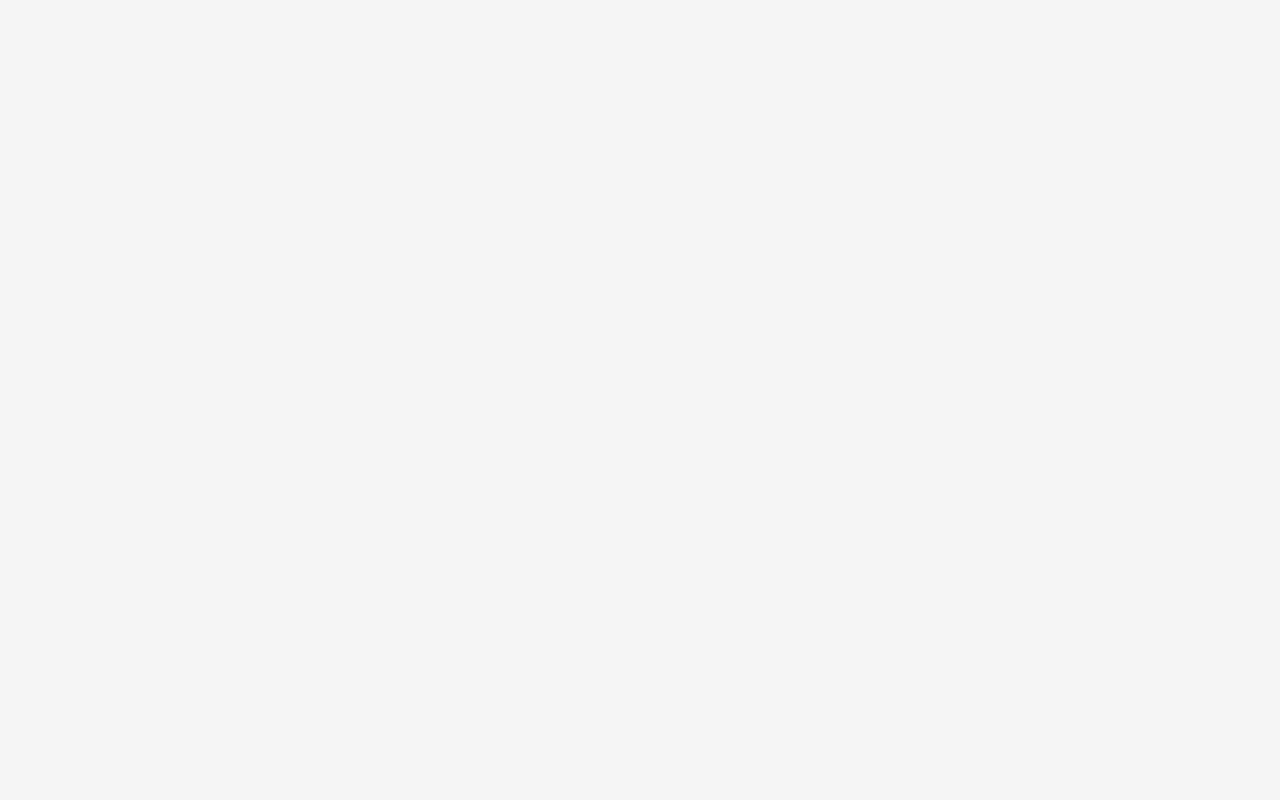
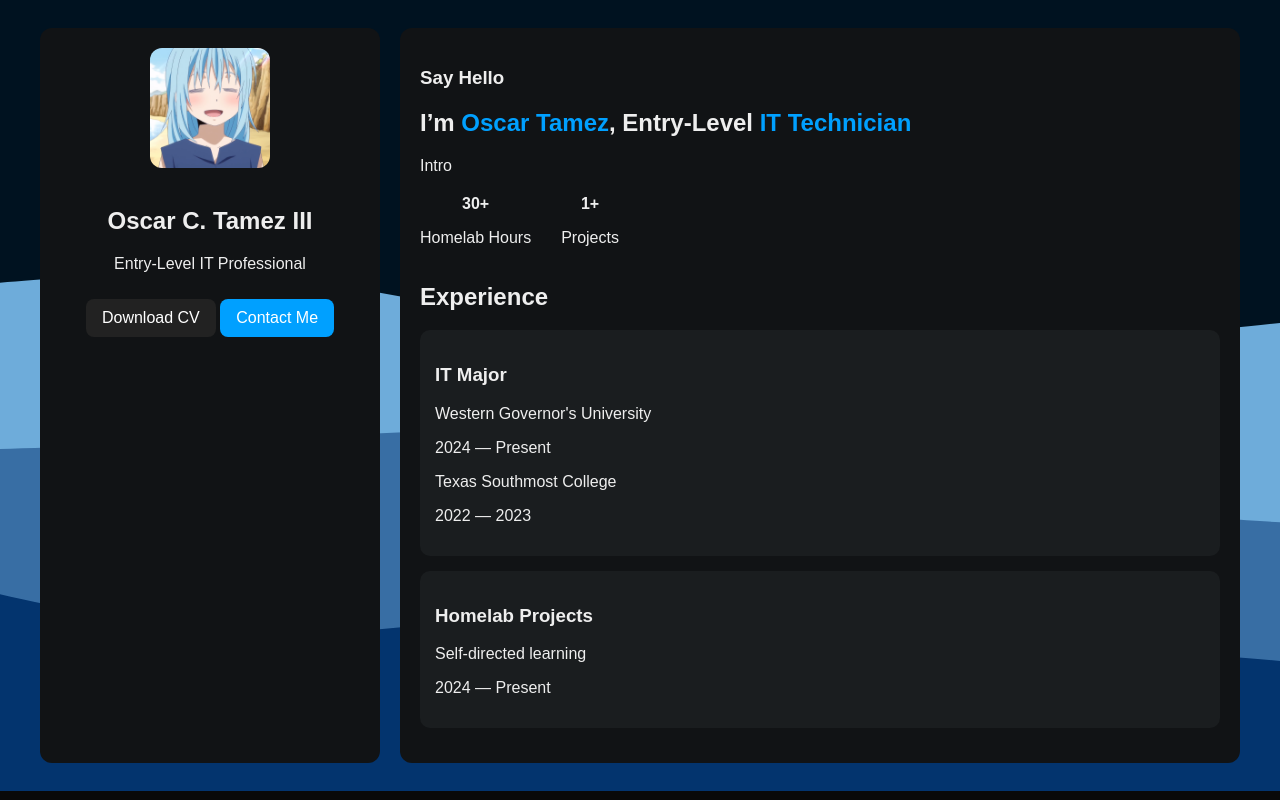
Before and after one commit to ArueMaru/resume-website, a plain HTML site: page index.html in a window 1280 px wide. Drawn offline with Linux system fonts and the light colour scheme.

Commit message:
Add base layout for website

```diff
--- a/index.html
+++ b/index.html
@@ -7,7 +7,65 @@
     <link rel="stylesheet" href="styles.css" />
 </head>
 <body>
+    <div class="container">
 
-    <script src="script.js"></script>
+        <!-- LEFT SIDEBAR -->
+        <aside class="sidebar">
+            <img src="/pics/EFNq7S3U0AAd1HF.png" alt="Profile Photo" class="profile-photo">
+
+            <h2>Oscar C. Tamez III</h2>
+            <p class="job-title">Entry-Level IT Professional</p>
+
+            <div class="social-links">
+                <!-- add icons later -->
+            </div>
+
+            <div class="buttons">
+                <a href="#" class="btn">Download CV</a>
+                <a href="#" class="btn btn-green">Contact Me</a>
+            </div>
+        </aside>
+
+        <!-- MAIN CONTENT -->
+        <main class="content">
+
+            <section class="hero">
+                <h3>Say Hello</h3>
+                <h1>I’m <span class="highlight">Oscar Tamez</span>,
+                Entry-Level <span class="highlight">IT Technician</span></h1>
+
+                <p class="description">
+                    Intro
+                </p>
+
+                <div class="stats">
+                    <div><strong>30+</strong><p>Homelab Hours</p></div>
+                    <div><strong>1+</strong><p>Projects</p></div>
+                </div>
+            </section>
+
+            <section class="experience">
+                <h2>Experience</h2>
+
+                <div class="exp-card">
+                    <h3>IT Major</h3>
+                    <p class="company">Western Governor's University</p>
+                    <p class="time">2024 — Present</p>
+                    <p class="company">Texas Southmost College</p>
+                    <p class="time">2022 — 2023</p>
+                </div>
+
+                <div class="exp-card">
+                    <h3>Homelab Projects</h3>
+                    <p class="company">Self-directed learning</p>
+                    <p class="time">2024 — Present</p>
+                </div>
+
+            </section>
+
+        </main>
+
+    </div>
 </body>
+
 </html>
--- a/styles.css
+++ b/styles.css
@@ -1,6 +1,88 @@
 body {
+    background-image: url('/pics/layered-waves-haikei\(1\).svg');
+    background-color: #090909;
+    background-repeat: no-repeat; /* Optional: adjust as needed */
+    background-position: center; /* Optional: adjust as needed */
+    background-size: cover; /* Optional: adjust as needed */
+    color: #eee;
     font-family: Arial, sans-serif;
-    margin: 0;
-    padding: 0;
-    background: #f4f4f4;
 }
+
+.container {
+    display: flex;
+    max-width: 1200px;
+    margin: auto;
+    padding: 20px;
+    gap: 20px;
+}
+
+/* LEFT SIDEBAR */
+.sidebar {
+    background: #111315;
+    padding: 20px;
+    width: 300px;
+    border-radius: 12px;
+    text-align: center;
+}
+
+.profile-photo {
+    width: 120px;
+    height: 120px;
+    border-radius: 12px;
+    object-fit: cover;
+    margin-bottom: 15px;
+}
+
+.status {
+    display: inline-block;
+    padding: 6px 12px;
+    background: #1f1f1f;
+    border-radius: 8px;
+    margin: 10px 0;
+}
+
+/* Buttons */
+.btn {
+    display: inline-block;
+    margin-top: 10px;
+    padding: 10px 16px;
+    background: #222;
+    border-radius: 8px;
+    text-decoration: none;
+    color: white;
+}
+
+.btn-green {
+    background: #00A0FF ;
+}
+
+/* MAIN CONTENT */
+.content {
+    flex: 1;
+    background: #111315;
+    padding: 20px;
+    border-radius: 12px;
+}
+
+.highlight {
+    color: #00A0FF  ;
+    font-weight: bold;
+}
+
+.stats {
+    display: flex;
+    gap: 30px;
+    margin: 20px 0;
+}
+
+.stats div {
+    text-align: center;
+}
+
+/* Experience cards */
+.exp-card {
+    background: #1a1d1f;
+    padding: 15px;
+    border-radius: 10px;
+    margin-bottom: 15px;
+}
```
Also changed, not shown: pics/layered-waves-haikei(1).svg (added).
